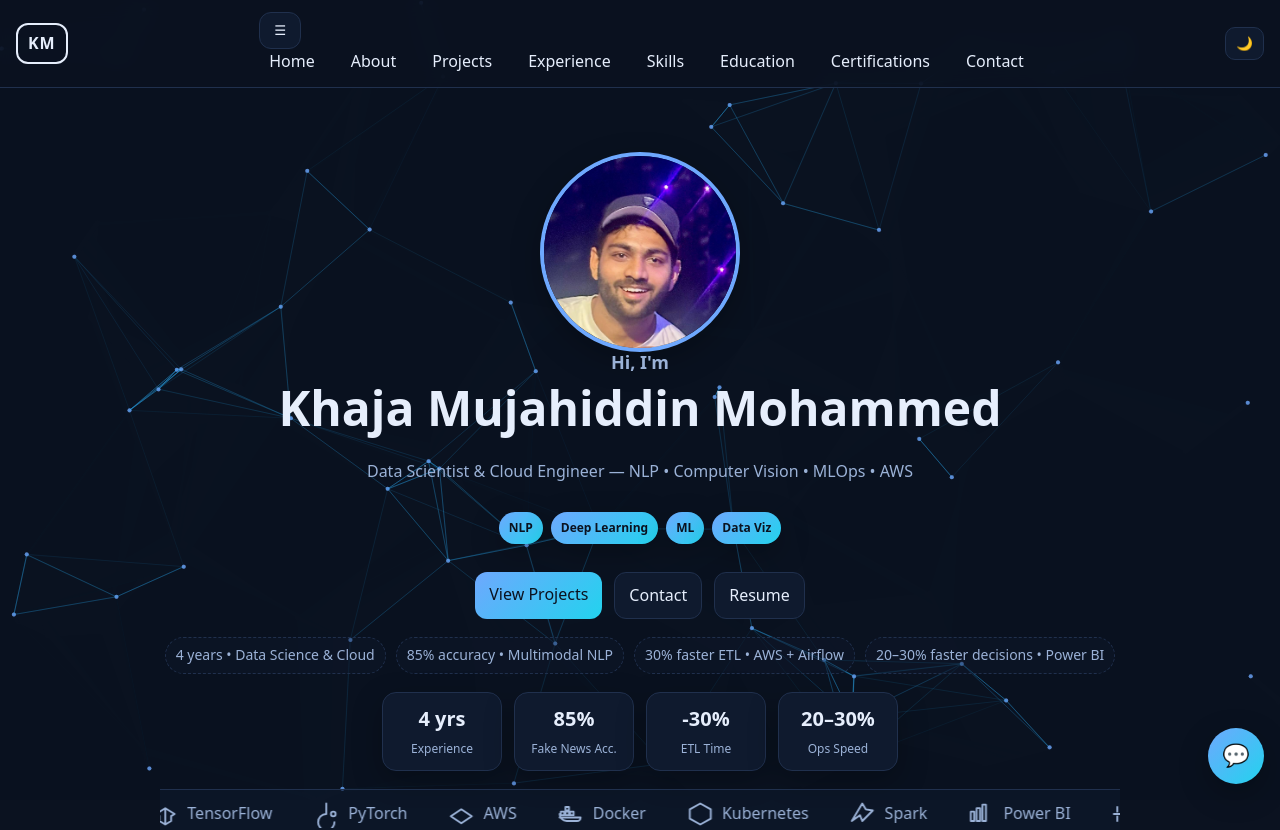
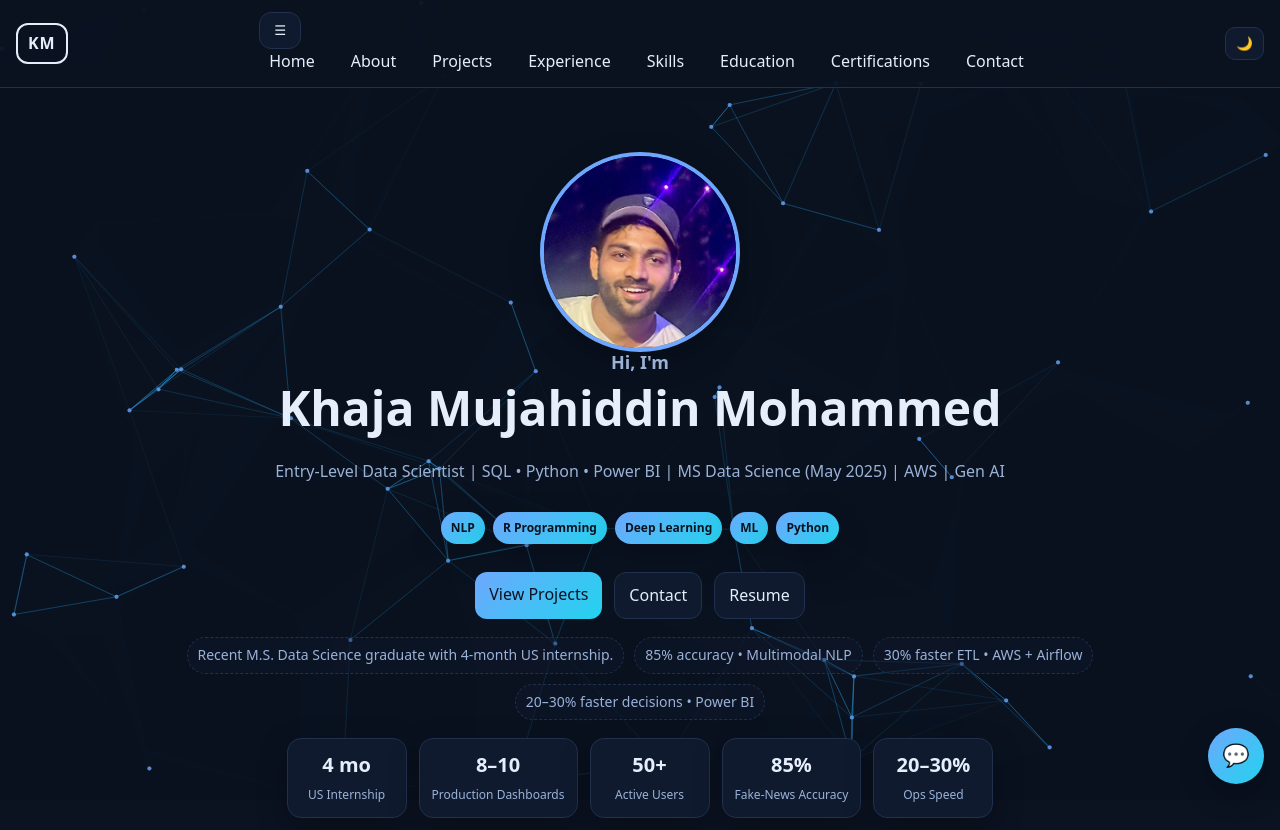
Before and after one commit to khajamujahid/Portfolio, a Next.js app: page / in a window 1280 px wide. Shown: the top 830 px of the page. Built offline with nearby package versions, Linux system fonts and the light colour scheme.

Commit message:
Update Hero component with new details and metrics

```diff
--- a/components/Hero.jsx
+++ b/components/Hero.jsx
@@ -34,14 +34,15 @@ export default function Hero() {
         </h1>
 
         <p className="headline">
-          Data Scientist &amp; Cloud Engineer — NLP • Computer Vision • MLOps • AWS
+          Entry-Level Data Scientist | SQL • Python • Power BI | MS Data Science (May 2025) | AWS | Gen AI
         </p>
 
         <div className="domain-badges" role="list">
           <span className="badge" role="listitem">NLP</span>
+          <span className="badge" role="listitem">R Programming</span>
           <span className="badge" role="listitem">Deep Learning</span>
           <span className="badge" role="listitem">ML</span>
-          <span className="badge" role="listitem">Data Viz</span>
+          <span className="badge" role="listitem">Python</span>
         </div>
 
         <div className="hero-cta">
@@ -51,17 +52,19 @@ export default function Hero() {
         </div>
 
         <div className="subheadlines" aria-label="Highlights">
-          <span>4 years • Data Science &amp; Cloud</span>
+          <span>Recent M.S. Data Science graduate with 4-month US internship.</span>
           <span>85% accuracy • Multimodal NLP</span>
           <span>30% faster ETL • AWS + Airflow</span>
           <span>20–30% faster decisions • Power BI</span>
         </div>
 
         <div className="metrics">
-          <div className="metric"><strong>4 yrs</strong><span>Experience</span></div>
-          <div className="metric"><strong>85%</strong><span>Fake News Acc.</span></div>
-          <div className="metric"><strong>-30%</strong><span>ETL Time</span></div>
+          <div className="metric"><strong>4 mo</strong><span>US Internship</span></div>
+          <div className="metric"><strong>8–10</strong><span>Production Dashboards</span></div>
+          <div className="metric"><strong>50+</strong><span>Active Users</span></div>
+          <div className="metric"><strong>85%</strong><span>Fake-News Accuracy</span></div>
           <div className="metric"><strong>20–30%</strong><span>Ops Speed</span></div>
+
         </div>
 
         <TechMarquee />
```
